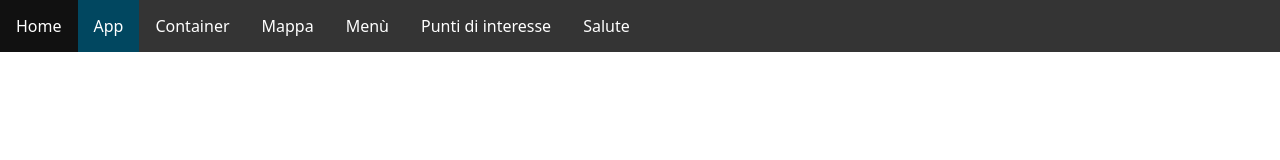
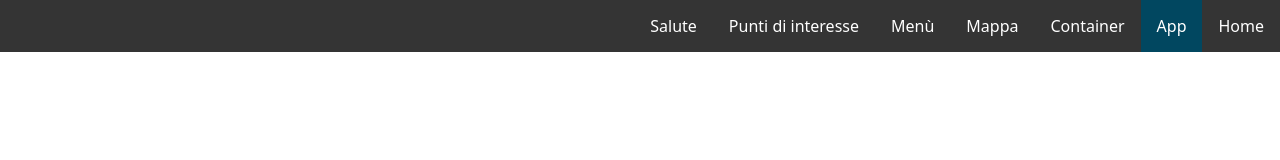
Before and after one commit to DamianoBernardi/Sito_arte, a plain HTML site: page app.html in a window 1280 px wide. Drawn offline with nearby package versions, Linux system fonts and the light colour scheme.

Commit message:
navbar tutti3

```diff
--- a/app.html
+++ b/app.html
@@ -18,7 +18,7 @@
         background-color: #343434;
         }
         li {
-        float: left;
+        float: right;
         }
         li a {
           display: block;
```
Also changed, not shown: container.html (+1 -1 lines), index.html (+1 -1 lines), mappa.html (+1 -1 lines), menu.html (+1 -1 lines), punti_interesse.html (+1 -1 lines), salute.html (+1 -1 lines).
